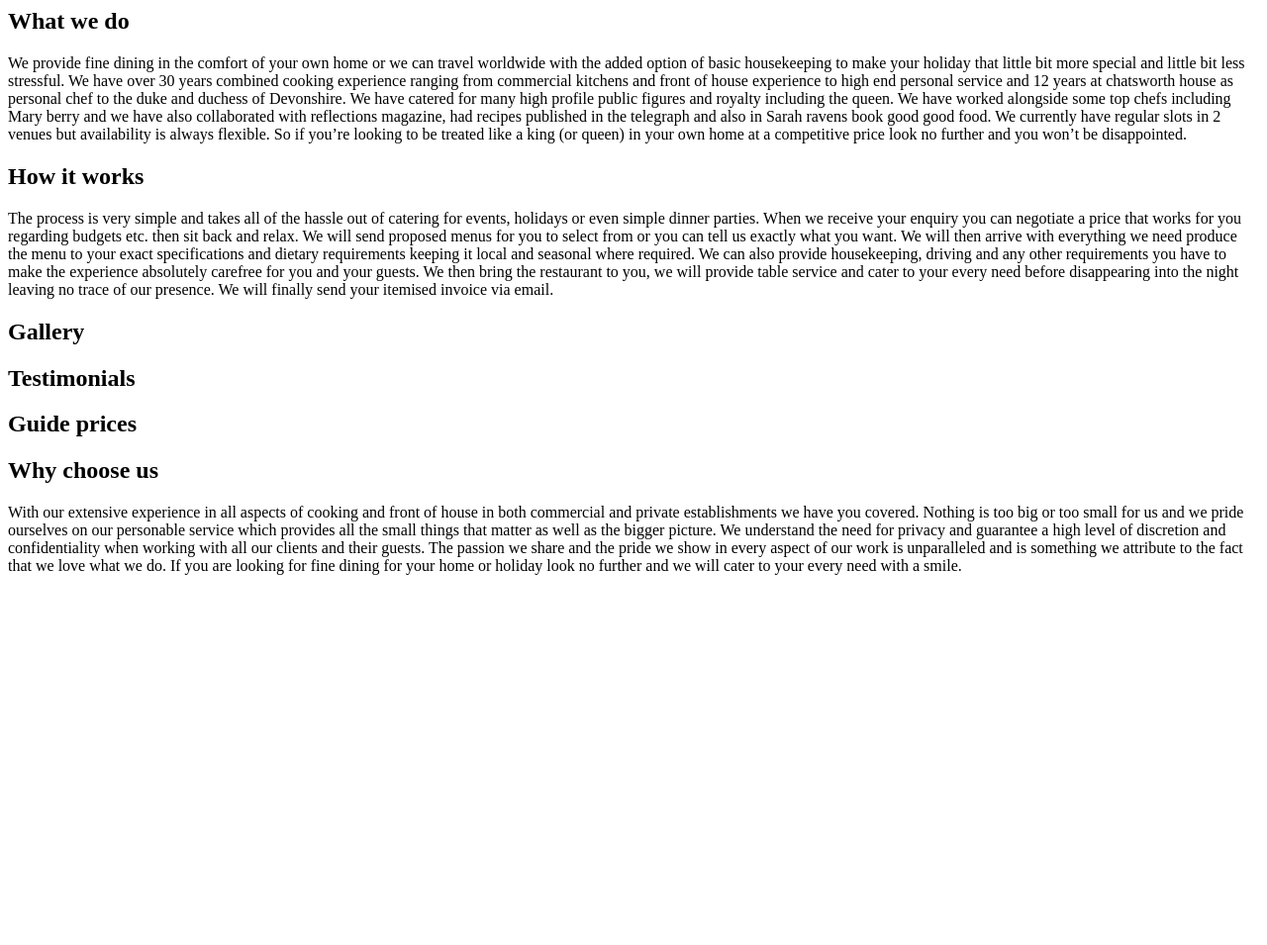
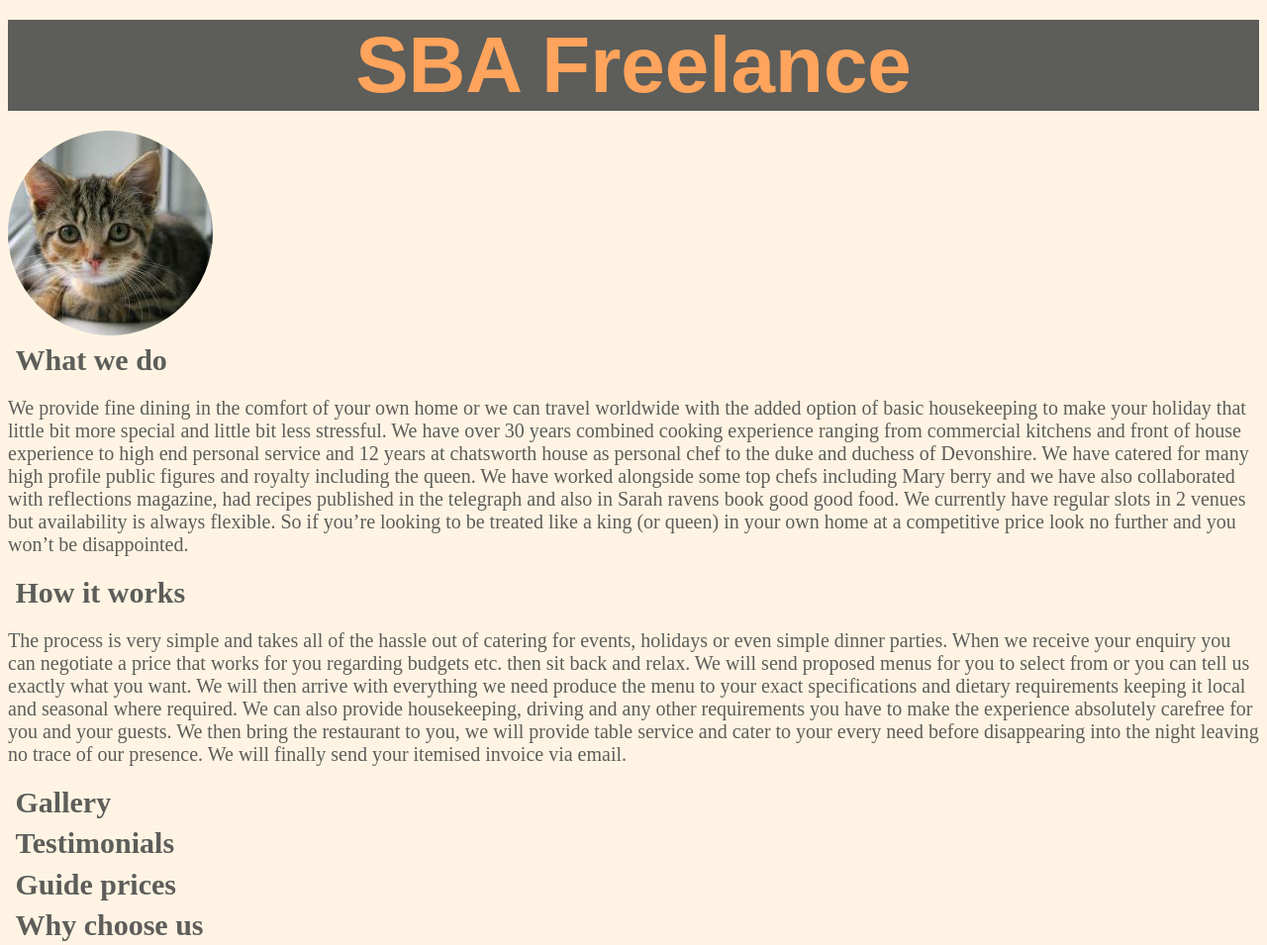
Before and after one commit to driestbones/sba-freelance-website, a plain HTML site: page index.html in a window 1280 px wide. Shown: the top 955 px of the page at 99% size. Before the commit the page ends 800 px from the top, so only its background shows below. Drawn offline with Linux system fonts and the light colour scheme.

Commit message:
Adds stylez (#7)
Signed-off-by: chuckha <ha.chuck@gmail.com>

```diff
--- a/index.html
+++ b/index.html
@@ -1,12 +1,20 @@
-<html>
+<html lang="en">
     <head>
-        <title>Scott & Sophie</title>
+        <title>SBA Freelance</title>
         <meta http-equiv="Content-Type" content="text/html; charset=UTF-8" />
         <link rel="stylesheet" type="text/css" href="styles.css" />
     </head>
     <body>
+        <header class="logo">
+            <h1>SBA Freelance</h1>
+        </header>
         <section>
-            <h1>What we do</h1>
+           <img class="round" src="images/daikon.jpeg" alt="daikon the cat" />
+        </section>
+        <section>
+            <header>
+                    <h1 class="darkbg">What we do</h1>
+            </header>
             <p>
                     We provide fine dining in the comfort of your own home or we can travel
                     worldwide with the added option of basic housekeeping to make your holiday that
@@ -25,7 +33,9 @@
         </section>
 
         <section>
-            <h1>How it works</h1>
+            <header>
+                    <h1>How it works</h1>
+            </header>
             <p>
                     The process is very simple and takes all of the hassle out of catering for
                     events, holidays or even simple dinner parties. When we receive your enquiry you
@@ -42,19 +52,21 @@
         </section>
 
         <section>
-            <h1>Gallery</h1>
+            <header><h1>Gallery</h1></header>
         </section>
 
         <section>
-            <h1>Testimonials</h1>
+            <header><h1>Testimonials</h1></header>
         </section>
 
         <section>
-            <h1>Guide prices</h1>
+            <header><h1>Guide prices</h1></header>
         </section>
 
         <section>
-            <h1>Why choose us</h1>
+            <header>
+                <h1>Why choose us</h1>
+            </header>
             <p>
                     With our extensive experience in all aspects of cooking and front of house in
                     both commercial and private establishments we have you covered. Nothing is too
--- a/styles.css
+++ b/styles.css
@@ -3,7 +3,28 @@
   and (min-width: 375px)
   and (max-width: 812px)
     {
+
+}
+
+h1 {
+    margin: 0.25em;
+}
+
 body {
-    background: blue;
+    background: #fff4e3;
+    color: #5d5d5a;
+    border-radius: 10%;
+    font-size: 1.25em;
 }
+
+.logo {
+    background: #5d5d5a;
+    color: #ffa45c;
+    font-size: 2em;
+    text-align: center;
+    font-family: Sans-Serif;
 }
+
+.round {
+    border-radius: 50%;
+}
```
Also changed, not shown: images/daikon.jpeg (added).
